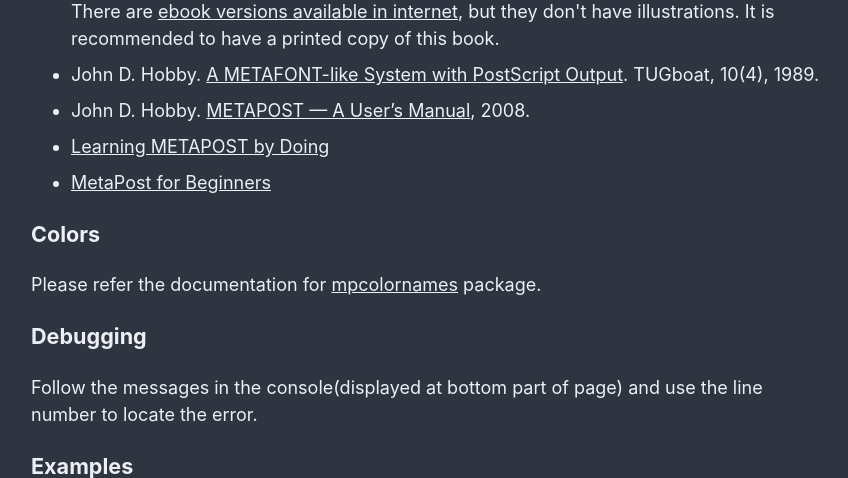
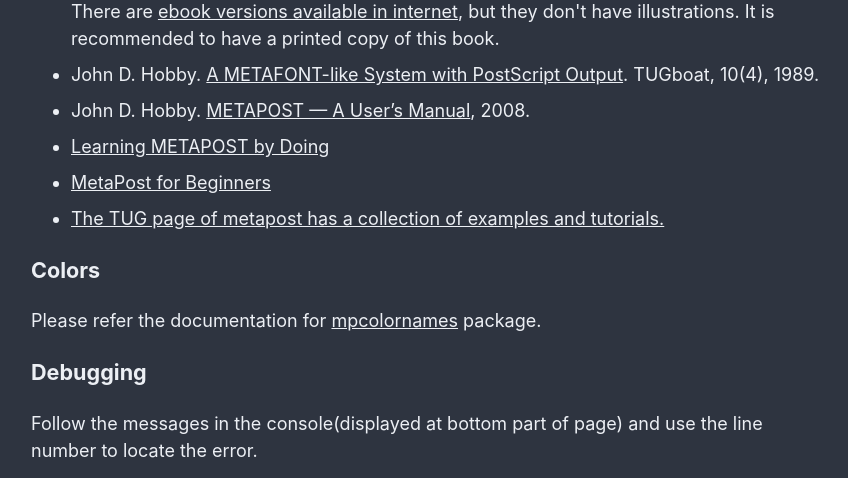
Before and after one commit to santhoshtr/metapost-sandbox, a FastAPI app: page /documentation in a window 1280 px wide. Shown: the part 193-671 px from the top of the page, without its empty margins (209-1057 px from the left). Run offline with FastAPI, Linux system fonts and the light colour scheme.

Commit message:
more documentation

```diff
--- a/templates/documentation.html
+++ b/templates/documentation.html
@@ -61,6 +61,7 @@
                     <li>John D. Hobby. <a href="http://www.tug.org/docs/metapost/mpman.pdf." rel="nofollow">METAPOST — A User’s Manual</a>, 2008.</li>
                     <li><a href="https://staff.fnwi.uva.nl/a.j.p.heck/Courses/mptut.pdf" rel="nofollow">Learning METAPOST by Doing</a></li>
                     <li><a href="https://meeting.contextgarden.net/2008/talks/2008-08-22-hartmut-metapost/mptut-context2008.pdf" rel="nofollow">MetaPost for Beginners</a></li>
+                    <li><a href="https://tug.org/metapost.html" rel="nofollow">The TUG page of metapost has a collection of examples and tutorials.</a></li>
                 </ul>
                 <h3>Colors</h3>
                 <p>Please refer the documentation for <a href="https://in.mirrors.cicku.me/ctan/graphics/metapost/contrib/macros/mpcolornames/doc/metapost/mpcolornames/mpcolornames.pdf">mpcolornames</a> package.
```
